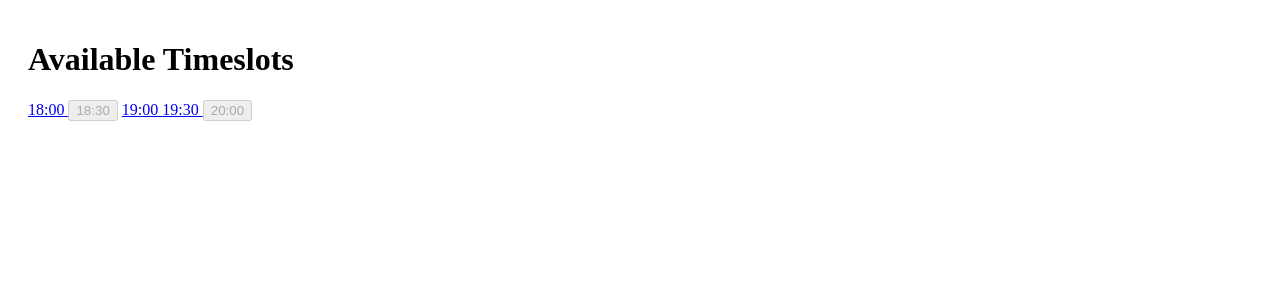
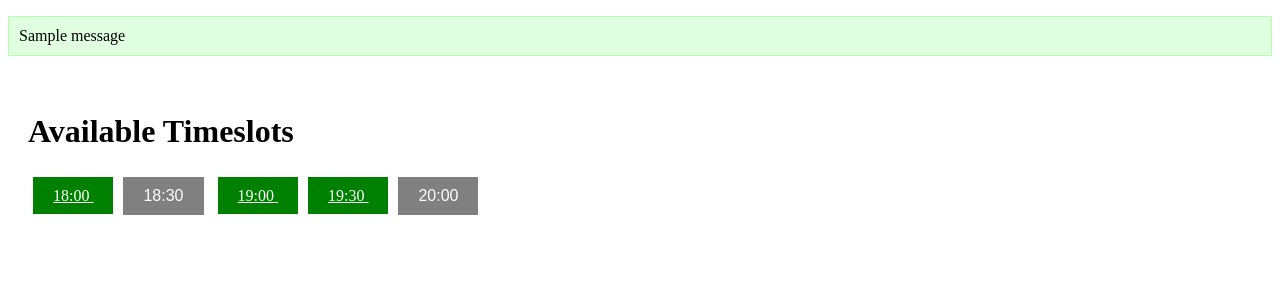
Before and after one commit to p-coughlan/book-a-table, a Django app: page /timeslots/ in a window 1280 px wide. Shown: the part 54-354 px from the top of the page. Run offline with Django 4.2, Linux system fonts and the light colour scheme; tables that the repository leaves empty hold one stand-in row (values such as "Sample post"); one stand-in notice (Sample message) is shown.

Commit message:
Add message display functionality and enhance timeslot button styling

```diff
--- a/bookings/templates/bookings/base.html
+++ b/bookings/templates/bookings/base.html
@@ -3,7 +3,7 @@
     <head>
         <meta charset="UTF-8">
         <meta name="viewport" content="width=device-width, initial-scale=1.0">
-    <!-- Allows individual pages to set their own page title-->
+        <!-- Allows individual pages to set their own page title -->
         <title>{% block title %}Restaurant Booking System{% endblock %}</title>
         <style>
             /* Basic styling for navigation */
@@ -26,8 +26,22 @@
             .container {
                 padding: 20px;
             }
+            /* Styling for messages displayed using Django's messages framework */
+            .messages {
+                list-style: none;
+                padding: 0;
+            }
+            .messages li {
+                background-color: #e0ffe0;
+                border: 1px solid #b2ffb2;
+                padding: 10px;
+                margin-bottom: 10px;
+            }
         </style>
+        <!-- Block for additional page-specific CSS -->
+        {% block extra_css %}{% endblock %}
     </head>
+
 <body>
     <!-- Navigation bar - Provides links to Home, Book a Table, and Timeslots using Django's URL template tag.-->
     <nav>
@@ -39,6 +53,17 @@
         <a href="{% url 'available_timeslots' %}">Timeslots</a>
     </nav>
 
+    <!-- Display Django messages if any -->
+{% if messages %}
+<ul class="messages">
+    {% for message in messages %}
+        <li{% if message.tags %} class="{{ message.tags }}"{% endif %}>
+            {{ message }}
+        </li>
+    {% endfor %}
+</ul>
+{% endif %}
+
     <!-- Main content container -->
     <div class="container">
         <!-- Content block that can be overridden by child templates - is where each page's unique content will be inserted. -->
--- a/bookings/templates/bookings/timeslots.html
+++ b/bookings/templates/bookings/timeslots.html
@@ -3,6 +3,28 @@
 {% extends 'bookings/base.html' %}
 
 {% block title %}Available Timeslots{% endblock %}
+
+<!-- Add custom CSS for styling the timeslot buttons -->
+{% block extra_css %}
+<style>
+    .timeslot-button {
+        padding: 10px 20px;
+        margin: 5px;
+        border: none;
+        font-size: 16px;
+    }
+    .available {
+        background-color: green;
+        color: white;
+        cursor: pointer;
+    }
+    .unavailable {
+        background-color: grey;
+        color: white;
+        cursor: not-allowed;
+    }
+</style>
+{% endblock %}
 
 {% block content %}
 <h1>Available Timeslots</h1>
--- a/bookings/views.py
+++ b/bookings/views.py
@@ -3,6 +3,7 @@
 from django.shortcuts import render, redirect # render is used to render the HTML template
 from .forms import BookingForm # import the BookingForm class from the forms.py file
 from django.http import HttpResponse # import the HttpResponse class to return a simple response
+from django.contrib import messages # import the messages module to display messages to the user
 
 
 def home(request):
@@ -11,26 +12,28 @@ def home(request):
     """
     return render(request, 'bookings/home.html')
 
-
+# After saving the booking, we call messages.success(...) to create a success message.
+# This message will be available in the next view rendered after the redirect.
 def book_table(request):
     """
     Displays the booking form and processes the form submission.
     """
     initial_data = {}
-    # Check if the 'date' parameter is in the URL query parameters
     if 'time' in request.GET:
-        initial_data['time'] = request.GET.get('time') # set the 'time' field in the form to the value in the URL
+        initial_data['time'] = request.GET.get('time')
 
-    # Check if the form has been submitted
     if request.method == 'POST':
         form = BookingForm(request.POST)
         if form.is_valid():
-            form.save()
-            return redirect('booking_success') # redirect to the booking success page
+            booking = form.save()
+            # Add a success message using the booking details
+            messages.success(request, f'Booking for {booking.date} at {booking.time} confirmed!')
+            return redirect('booking_success')
     else:
-        form = BookingForm(initial=initial_data) # create a new form with the initial data
+        form = BookingForm(initial=initial_data)
 
-    return render(request, 'bookings/book_table.html', {'form': form}) # render the booking form template with the form
+    return render(request, 'bookings/book_table.html', {'form': form})
+
 
 
 
```
Lines whose indentation alone changed are shown as unchanged.
